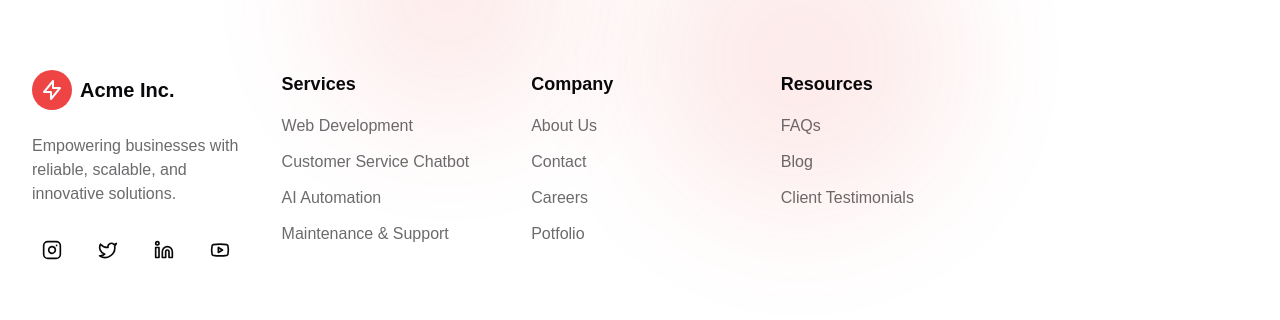
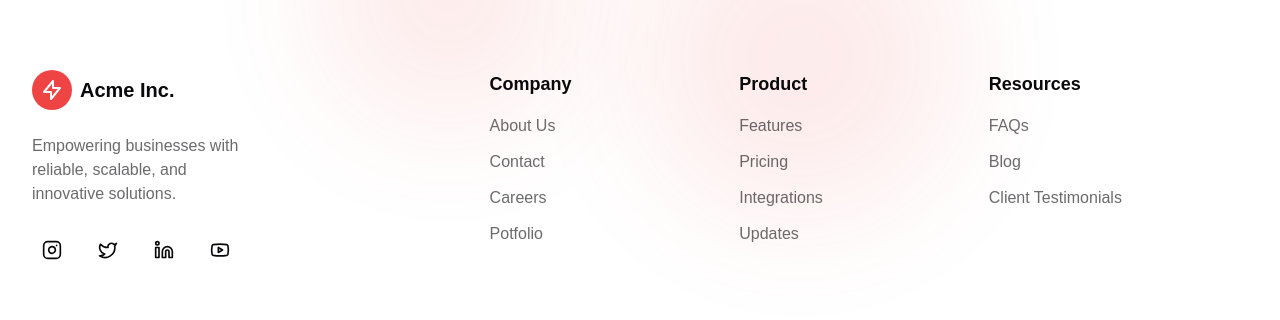
Before and after one commit to Abdulai059/turtle-web-designs, a React (Vite) app: page / in a window 1280 px wide. Shown: the part 3583-3903 px from the top of the page. Built offline with nearby package versions, Linux system fonts and the light colour scheme.

Commit message:
intial project start

```diff
--- a/src/components/mvpblocks/footer.jsx
+++ b/src/components/mvpblocks/footer.jsx
@@ -1,20 +1,26 @@
-
 import { Instagram, Linkedin, Twitter, Youtube } from "lucide-react";
 
 const footerColumns = [
-  {
-    title: "Services",
-    links: [
-      "Web Development",
-      "Customer Service Chatbot",
-      "AI Automation",
-      "Maintenance & Support",
-    ],
-  },
+  // {
+  //   title: "Services",
+  //   links: [
+  //     "Web Development",
+  //     "Customer Service Chatbot",
+  //     "AI Automation",
+  //     "Maintenance & Support",
+  //   ],
+  // },
+
   {
     title: "Company",
     links: ["About Us", "Contact", "Careers", "Potfolio"],
   },
+
+  {
+    title: "Product",
+    links: ["Features", "Pricing", "Integrations", "Updates"],
+  },
+
   {
     title: "Resources",
     links: ["FAQs", "Blog", "Client Testimonials"],
@@ -77,9 +83,7 @@ export default function Footer() {
           </div>
         </div>
 
-
         <div className="mb-16 grid grid-cols-2 gap-8 md:grid-cols-4 lg:grid-cols-5">
-
           <div className="col-span-2 lg:col-span-1">
             <div className="mb-6 flex items-center space-x-2">
               <div className="bg-primary flex h-10 w-10 items-center justify-center rounded-full">
@@ -116,11 +120,10 @@ export default function Footer() {
                 </a>
               ))}
             </div>
-
           </div>
 
           {footerColumns.map((col) => (
-            <div key={col.title}>
+            <div key={col.title} className=" sm:relative sm:left-52">
               <h4 className="mb-4 text-lg font-semibold">{col.title}</h4>
               <ul className="space-y-3">
                 {col.links.map((text) => (
@@ -137,8 +140,6 @@ export default function Footer() {
             </div>
           ))}
         </div>
-
-
 
         <div className="border-foreground/10 flex flex-col items-center justify-between border-t pt-8 md:flex-row">
           <p className="text-foreground/60 mb-4 text-sm md:mb-0">
```
